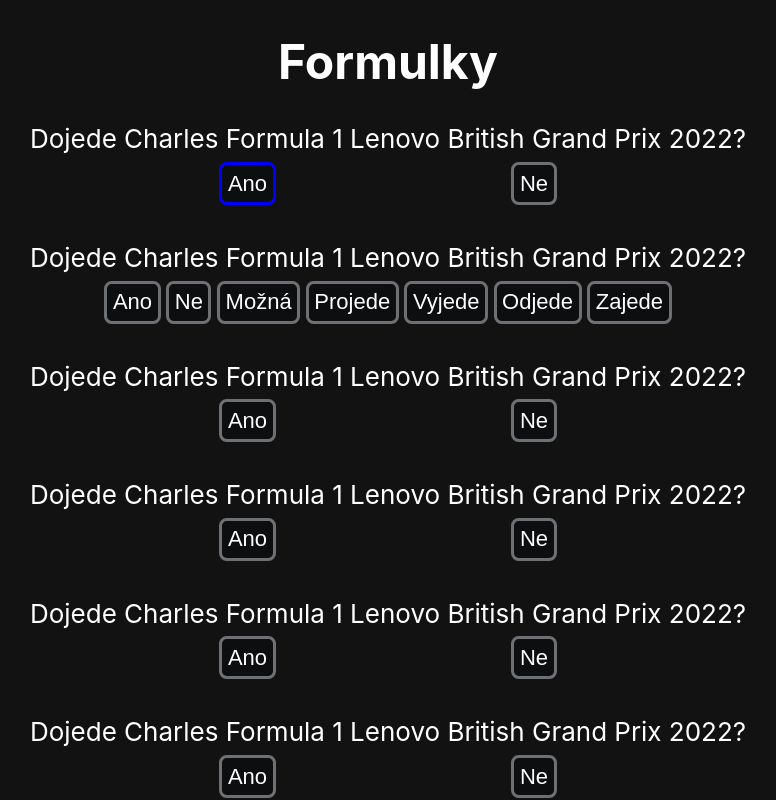
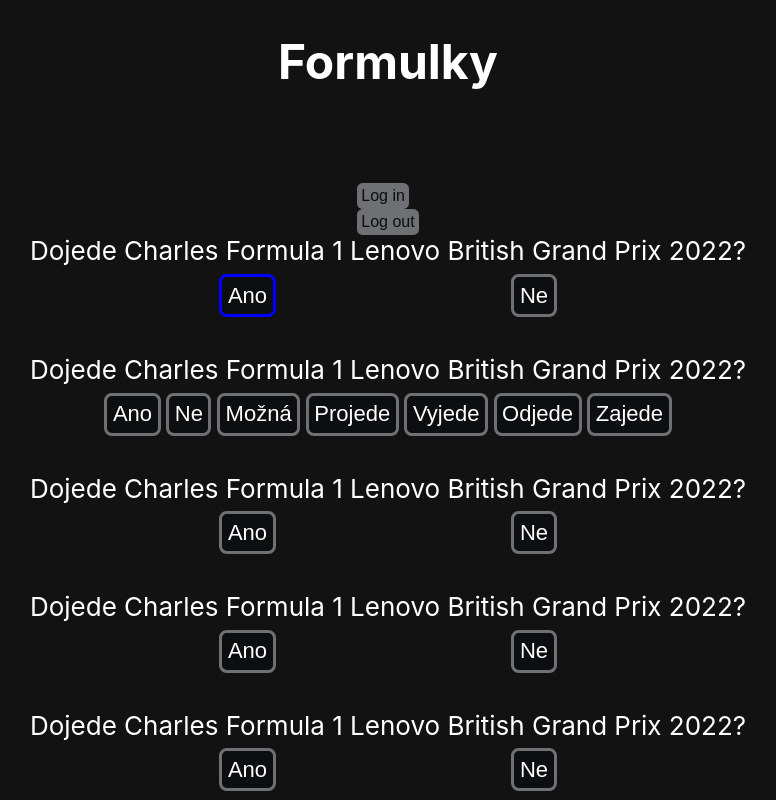
Before and after one commit to Ontros/onsite, a Next.js app: page /f1 in a window 1280 px wide. Shown: the top 800 px of the page, without its empty margins (252-1028 px from the left). Built offline with nearby package versions, Linux system fonts and the light colour scheme; no server answers.

Commit message:
Discord Log in

```diff
--- a/next.config.js
+++ b/next.config.js
@@ -1,6 +1,9 @@
 /** @type {import('next').NextConfig} */
 const nextConfig = {
   reactStrictMode: true,
+  images: {
+    domains: ["cdn.discordapp.com"]
+  }
 };
 
 module.exports = nextConfig
--- a/package.json
+++ b/package.json
@@ -13,6 +13,7 @@
     "detect-browser-language": "^0.0.2",
     "js-cookie": "^3.0.1",
     "next": "12.1.5",
+    "next-auth": "^4.7.0",
     "react": "18.0.0",
     "react-dom": "18.0.0"
   },
--- a/pages/_app.tsx
+++ b/pages/_app.tsx
@@ -3,14 +3,17 @@
 import type { AppProps } from 'next/app'
 import Head from '../utils/Head'
 import { LanguageProvider } from '../contexts/language'
+import { SessionProvider } from 'next-auth/react'
 
-function MyApp({ Component, pageProps }: AppProps) {
+function MyApp({ Component, pageProps: { session, ...pageProps } }: AppProps) {
   return (
     <>
-      <LanguageProvider>
-        <Head></Head>
-        <Component {...pageProps} />
-      </LanguageProvider>
+      <SessionProvider session={session}>
+        <LanguageProvider>
+          <Head></Head>
+          <Component {...pageProps} />
+        </LanguageProvider>
+      </SessionProvider>
     </>
 
   )
--- a/pages/f1/index.tsx
+++ b/pages/f1/index.tsx
@@ -1,7 +1,9 @@
 import { NextPage } from "next"
+import { signIn, signOut, useSession } from "next-auth/react"
 import { useState } from "react"
 import { useLanguage } from '../../states/useLanguage'
 import styles from '../../styles/f1.module.css'
+import Image from 'next/image'
 
 interface f1Props {
     langCookie: string
@@ -79,9 +81,24 @@
 
     console.log("f", selectedArray)
 
+    const { data: session } = useSession()
+
     return (
         <div className="flex flex-column flex-center">
             <h1 className={styles["title"]}>Formulky</h1>
+            <div>
+                {session?.user?.email}
+                <br />
+                {session?.user?.name}
+                <br />
+                {session?.user?.image ? <Image src={session?.user?.image}
+                    alt="Profile Pic" height={200} width={200}
+                /> : ""}
+                <br />
+                <button onClick={() => { signIn() }}>Log in</button>
+                <br />
+                <button onClick={() => { signOut() }}>Log out</button>
+            </div>
             <div className={styles["questionsContainer"]}>
                 {questions.map((question, index) => {
                     return (
```
Also changed, not shown: pages/api/auth/[...nextauth].ts (added, +17 -0 lines), 2 other files (tests, documents, lock files or other folders).
